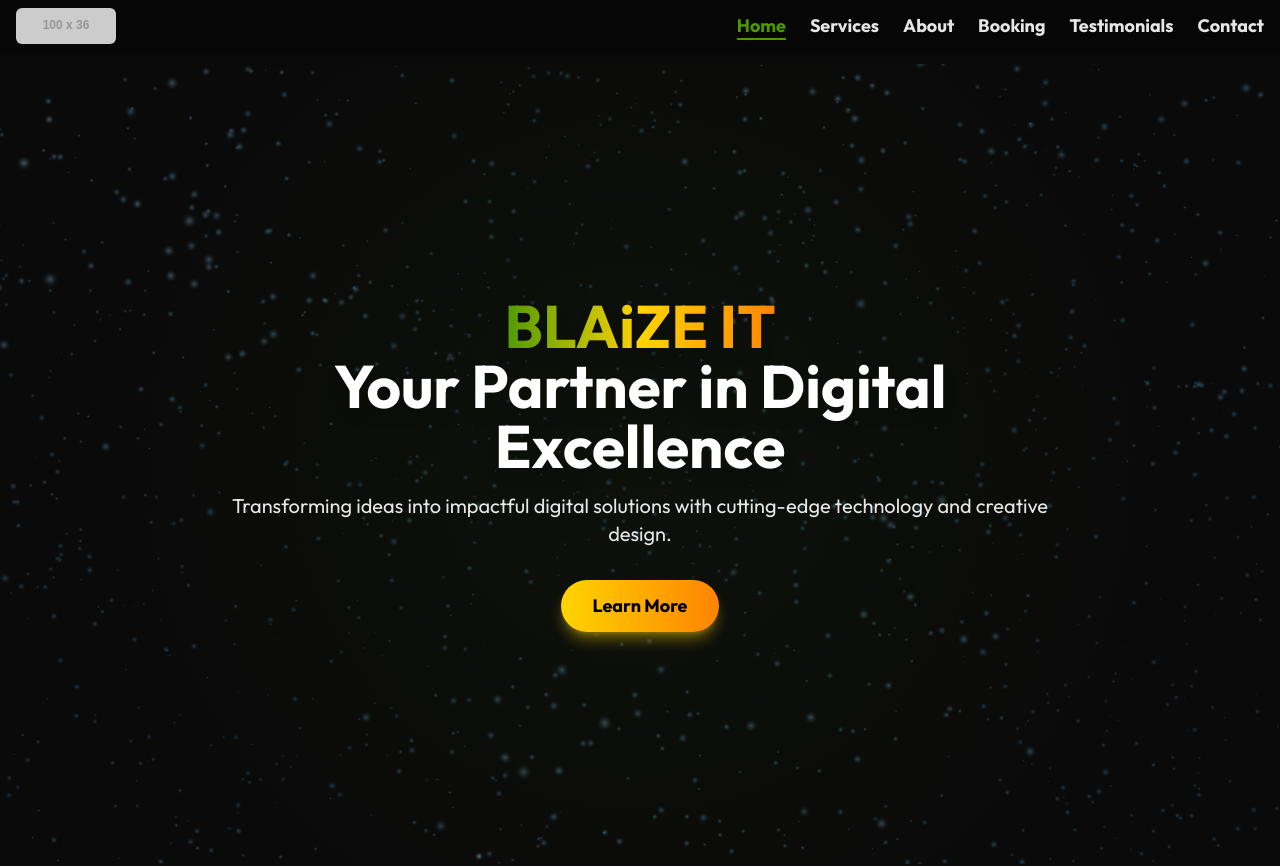
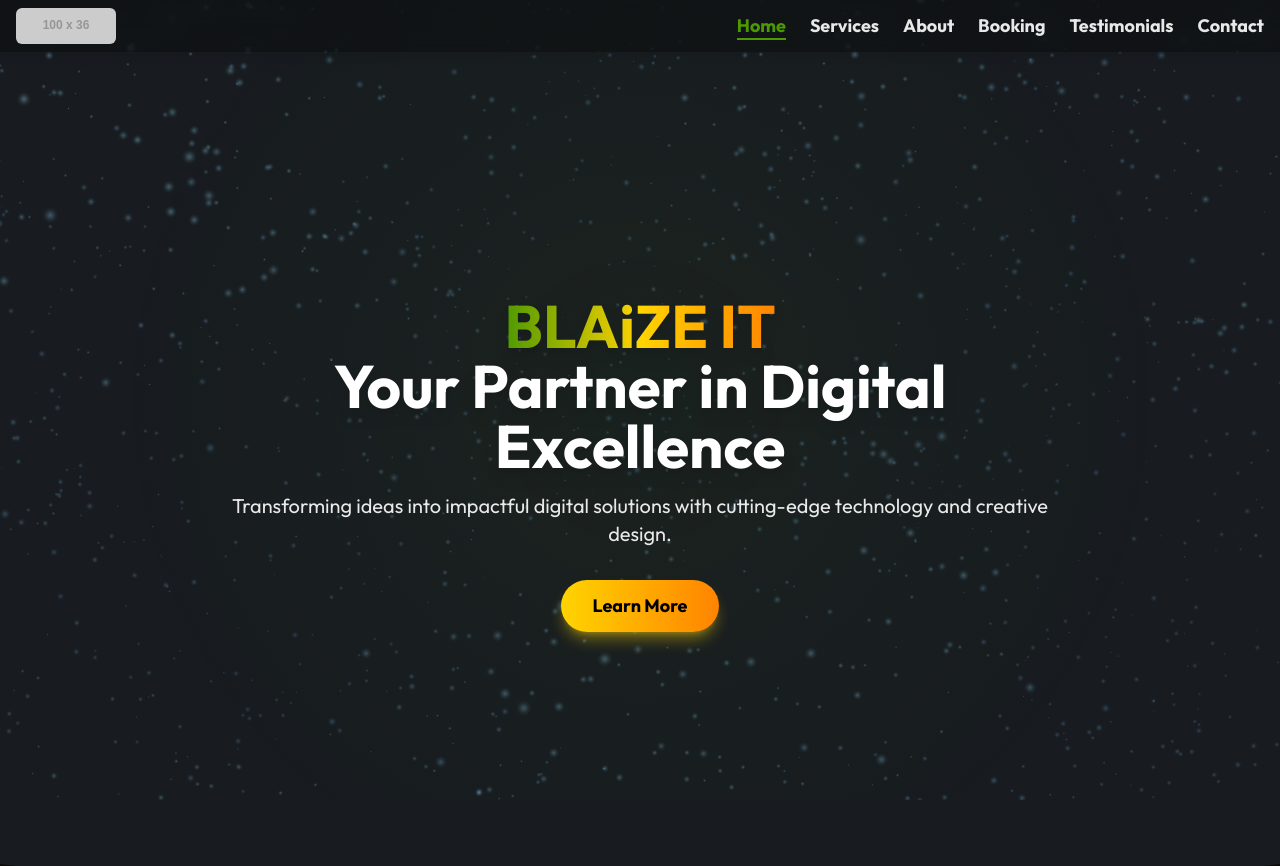
Before and after one commit to blaizethelaw/BLAiZE-IT, a React (Vite) app: page / in a window 1280 px wide. Shown: the top 866 px of the page. Built offline with nearby package versions, Linux system fonts and the light colour scheme.

Commit message:
feat: make nebula effect global across the home page

```diff
--- a/src/App.jsx
+++ b/src/App.jsx
@@ -219,8 +219,7 @@ function Navbar({ currentPage, setCurrentPage }) {
 function HeroSection() {
   return (
     <section id="home" className="relative h-screen flex items-center justify-center">
-      <InteractiveNebula />
-      <div className="relative z-10 text-center text-white p-4 max-w-4xl mx-auto" style={{ position: 'absolute', zIndex: 10 }}>
+      <div className="relative z-10 text-center text-white p-4 max-w-4xl mx-auto">
         <h1 className="text-4xl md:text-6xl font-extrabold mb-4 leading-tight drop-shadow-lg">
           <span className="bg-gradient-to-r from-blaize-green via-blaize-yellow to-blaize-orange text-transparent bg-clip-text">
             BLAiZE IT
@@ -628,7 +627,7 @@ export default function App() {
   }, []); // Empty dependency array means this runs once on mount
 
   return (
-    <div className="font-sans antialiased text-white">
+    <div className="font-sans antialiased bg-blaize-slate text-white">
       {/* Tailwind CSS CDN - IMPORTANT for styling */}
       <script src="https://cdn.tailwindcss.com"></script>
       {/* Custom Tailwind Configuration - Now injected correctly */}
@@ -654,6 +653,7 @@ export default function App() {
         `
       }}></script>
 
+      <InteractiveNebula />
       <Navbar currentPage={currentPage} setCurrentPage={setCurrentPage} />
 
       <main className="pt-16"> {/* Add padding top to account for fixed navbar */}
--- a/src/components/InteractiveNebula.jsx
+++ b/src/components/InteractiveNebula.jsx
@@ -208,7 +208,7 @@ function Nebula() {
 export default function InteractiveNebula() {
   return (
     <div style={{
-      position: 'absolute',
+      position: 'fixed',
       top: 0,
       left: 0,
       width: '100%',
```
